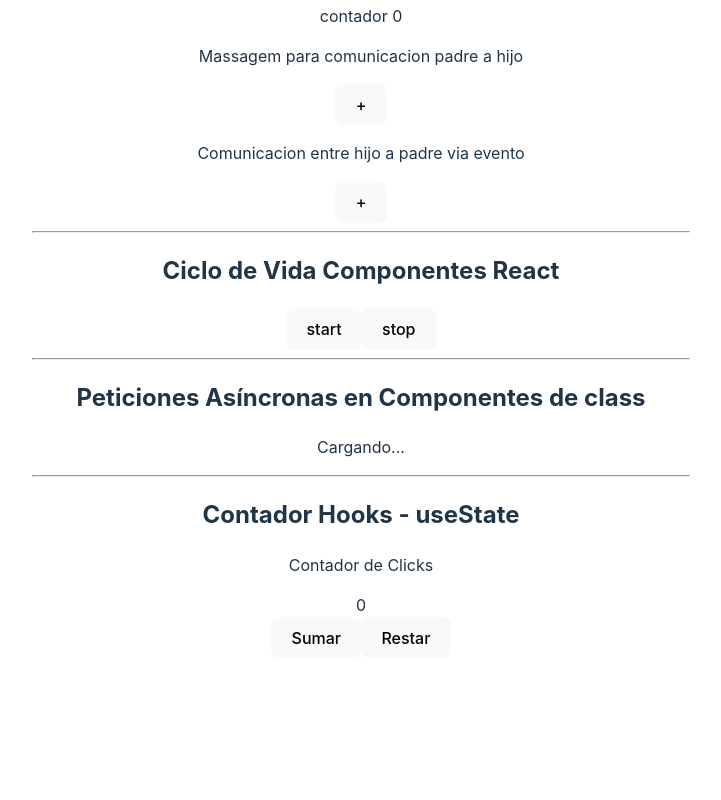
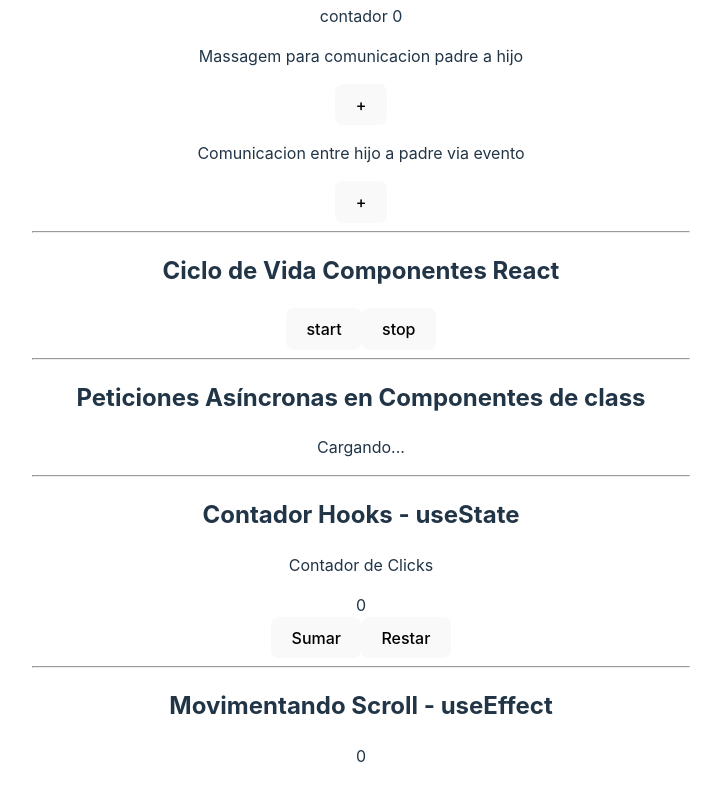
Before and after one commit to JulioSeraf/React-Curso, a React (Vite) app in the folder React-Curso/: page / in a window 1280 px wide. Shown: the part 2009-2809 px from the top of the page, without its empty margins (279-1000 px from the left). Before the commit the page ends 2699 px from the top, so only its background shows below. Built offline with nearby package versions, Linux system fonts and the light colour scheme; no server answers.

Commit message:
ciclo de vida com useEffect

```diff
--- a/React-Curso/src/App.jsx
+++ b/React-Curso/src/App.jsx
@@ -14,6 +14,7 @@ import Padre from './componentes/ComunicacionComponentes';
 import CicloVida from './componentes/CicloDeVida';
 import AjaxApis from './componentes/AjaxApis';
 import ContadorHooks from './componentes/ContadorHooks';
+import ScrollHooks from './componentes/ScrollHooks';
 function App() {
   return (
     <>
@@ -61,6 +62,8 @@ function App() {
           <AjaxApis/>
           <hr />
           <ContadorHooks/>
+          <hr />
+          <ScrollHooks/>
       </section>
     </>
   )
--- a/React-Curso/src/componentes/AjaxApis.jsx
+++ b/React-Curso/src/componentes/AjaxApis.jsx
@@ -28,7 +28,7 @@ export default class AjaxApis extends Component{
                             };
                             let pokemones = [...this.state.pokemones,pokemon];
                             this.setState({pokemones});
-                            console.log(this.state.pokemones)
+                            // console.log(this.state.pokemones)
                         })
                         );
         }).catch(error => console.error(error));
--- /dev/null
+++ b/React-Curso/src/componentes/ScrollHooks.jsx
@@ -0,0 +1,29 @@
+import React,{useState, useEffect} from "react";
+
+export default function ScrollHooks(){
+    const [scrollY, setScrollY] = useState(0);
+
+    useEffect(()=>{
+        console.log("FASE DE MONTAJE");
+        //Creamos la seguiente fuction para crear la atualizacion de estado
+        function moverScrol(){
+            console.log("FASE DE ACTUALIZACION");
+            setScrollY(window.scrollY);
+            console.log(scrollY)
+        };
+        //Al llamar la function el estado se actualiza y se renderiza
+        moverScrol();
+        //Agregamos el evento para que se actualize el estado y hacer la suscripcion
+        window.addEventListener("scroll", moverScrol);
+        //devolvemos una fuction con el return para limpiar la suscripcion, es decir, para que no se siga ejecutando
+        return()=>{
+            window.removeEventListener("scroll", moverScrol);}
+    });
+
+    return(
+        <>
+        <h2>Movimentando Scroll - useEffect</h2>
+        <div>{scrollY}</div>
+        </>
+    );
+};
```
